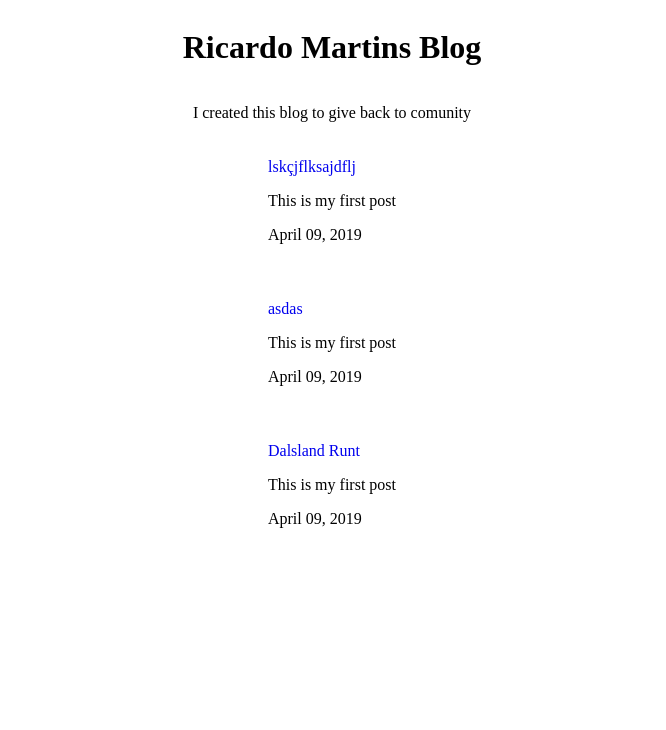
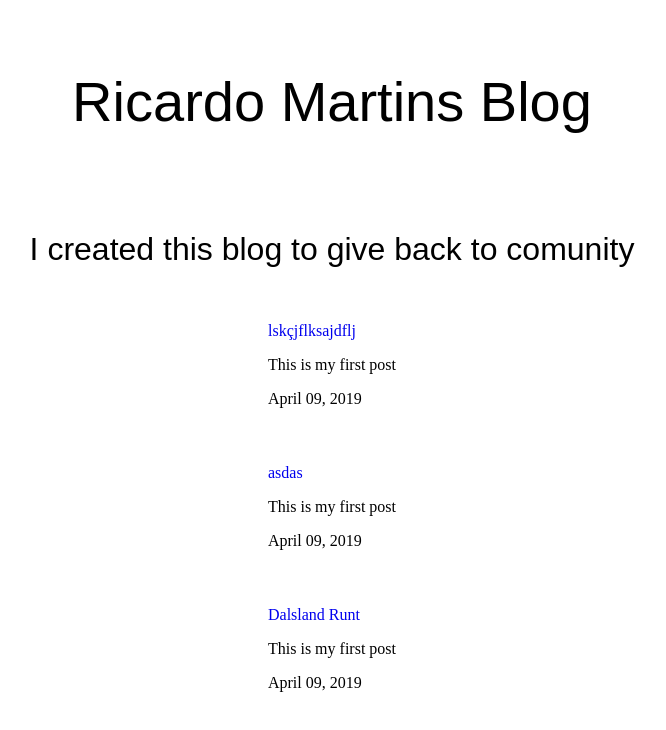
Before and after one commit to fmmricardo/rm-blog, a Gatsby site: page / in a window 1280 px wide. Shown: the whole page, without its empty margins (308-974 px from the left). Built offline with nearby package versions, Linux system fonts and the light colour scheme; Gatsby itself is replaced by a stand-in of ours; some packages are replaced by stand-ins of ours.

Commit message:
add costum fonts using typography js

```diff
--- a/gatsby-config.js
+++ b/gatsby-config.js
@@ -19,5 +19,31 @@ module.exports = {
         path: `${__dirname}/src/BlogPosts`,
       },
     },
+    {
+      resolve: 'gatsby-transformer-remark',
+      options: {
+        plugins: [
+          {
+            resolve: 'gatsby-remark-relative-images',
+          },
+          {
+            resolve: 'gatsby-remark-images',
+            options: {
+              // It's important to specify the maxWidth (in pixels) of
+              // the content container as this plugin uses this as the
+              // base for generating different widths of each image.
+              maxWidth: 590,
+              wrapperStyle: 'margin-bottom: 1.0725rem',
+            },
+          },
+          {
+            resolve: `gatsby-plugin-typography`,
+            options: {
+              pathToConfigModule: `src/utils/typography`,
+            },
+          },
+        ],
+      },
+    },
   ],
 }
--- a/src/components/Header/index.css
+++ b/src/components/Header/index.css
@@ -1,5 +1,18 @@
+@import '../settings.css';
+
 .headerWrapper {
 	display: flex;
 	flex-direction: column;
 	align-items: center;
+	font-family: var(--font-family-monsterrat);
 }
+
+.title {
+	font-size: var(--size-56);
+	line-height: var(--size-76);
+}
+
+.description {
+	font-size: var(--size-32);
+	line-height: var(--size-42);
+}
--- a/src/components/Header/index.jsx
+++ b/src/components/Header/index.jsx
@@ -8,8 +8,8 @@ const TitleAndDescription = ({ data }) => {
   const description = data.site.siteMetadata.description
   return (
     <div className="headerWrapper">
-      <h1>{title}</h1>
-      <p>{description}</p>
+      <p className="title">{title}</p>
+      <p className="description">{description}</p>
     </div>
   )
 }
--- a/src/components/Layout/index.css
+++ b/src/components/Layout/index.css
@@ -2,5 +2,6 @@
 	display: flex;
 	flex-direction: column;
 	align-items: center;
-	text-align: left;
+	margin-left: auto;
+	margin-right: auto;
 }
--- a/src/components/settings.css
+++ b/src/components/settings.css
@@ -7,20 +7,21 @@
 	--color-text-dark: rgba(29, 32, 73, 0.75);
 	--color-text-light: rgba(255, 255, 255, 0.75);
 
-  --size-4: 4px;
+	--size-6: 6px;
 	--size-8: 8px;
-  --size-12: 12px;
-  --size-16: 16px;
-  --size-20: 20px;
-  --size-28: 28px;
-  --size-40: 40px;
+	--size-10: 10px;
+	--size-14: 14px;
+	--size-18: 18px;
+	--size-24: 24px;
+	--size-32: 32px;
+	--size-42: 42px;
 	--size-56: 56px;
-  --size-84: 84px;
-  --size-112: 112px;
-  --size-168: 168px;
+	--size-76: 76px;
+	--size-100: 100px;
+	--size-180: 180px;
 
 	--font-family-monsterrat: 'Montserrat', sans-serif;
-  --font-family-monsterrat-sans: 'calluna-sans';
+	--font-family-lato: 'Lato', sans-serif;
 
 	@custom-media --tablet-breakpoint (min-width: 700px);
 	@custom-media --background-breakpoint (min-width: 1024px);
--- a/src/templates/blogPost.css
+++ b/src/templates/blogPost.css
@@ -5,7 +5,6 @@
 }
 
 .title {
-	height: 20vh;
 }
 
 .content {
```
Also changed, not shown: package.json (+4 -4 lines), src/utils/typography.jsx (added, +7 -0 lines), 1 other file. Lines whose indentation alone changed are shown as unchanged.
